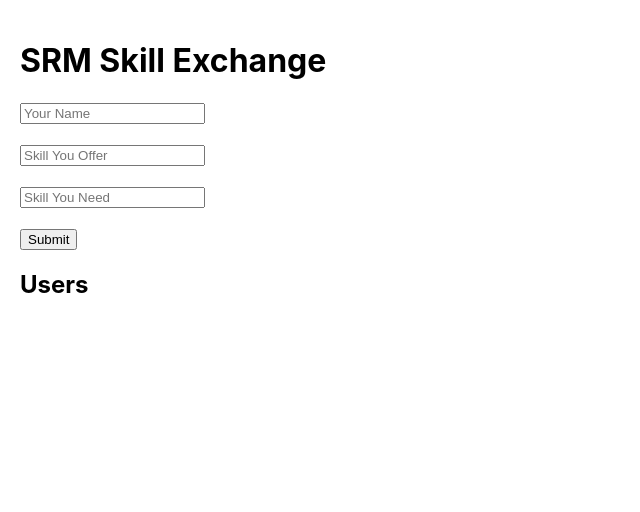
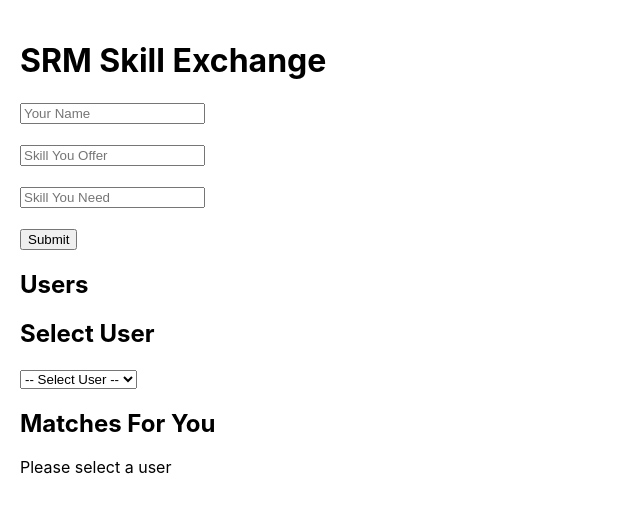
Before and after one commit to pandeyayushk/Skill-Exchange-, a React (Create React App) app: page / in a window 1280 px wide. Shown: the top 512 px of the page, without its empty margins (0-640 px from the left). Built offline with nearby package versions, Linux system fonts and the light colour scheme.

Commit message:
Added user selection and matching logic

```diff
--- a/src/App.js
+++ b/src/App.js
@@ -5,6 +5,7 @@ function App() {
   const [skillOffered, setSkillOffered] = useState("");
   const [skillNeeded, setSkillNeeded] = useState("");
   const [users, setUsers] = useState([]);
+  const [currentUser, setCurrentUser] = useState(null);
 
   const handleSubmit = () => {
     const newUser = {
@@ -15,10 +16,21 @@ function App() {
 
     setUsers([...users, newUser]);
 
+
+
     setName("");
     setSkillOffered("");
     setSkillNeeded("");
   };
+
+
+  const matchedUsers = users.filter(
+    (user) =>
+      currentUser &&
+      user.skillOffered.toLowerCase() ===
+        currentUser.skillNeeded.toLowerCase() &&
+      user.name !== currentUser.name
+  );
 
   return (
     <div style={{ padding: "20px" }}>
@@ -57,6 +69,35 @@ function App() {
           <hr />
         </div>
       ))}
+
+
+      <h2>Select User</h2>
+      <select
+        onChange={(e) => setCurrentUser(users[e.target.value])}
+      >
+        <option value="">-- Select User --</option>
+        {users.map((user, index) => (
+          <option key={index} value={index}>
+            {user.name}
+          </option>
+        ))}
+      </select>
+
+      <h2>Matches For You</h2>
+
+      {!currentUser && <p>Please select a user</p>}
+
+      {currentUser && matchedUsers.length === 0 && (
+        <p>No matches found</p>
+      )}
+
+      {matchedUsers.map((user, index) => (
+        <div key={index}>
+          <p><strong>Name:</strong> {user.name}</p>
+          <p><strong>Offers:</strong> {user.skillOffered}</p>
+          <hr />
+        </div>
+      ))}
     </div>
   );
 }
```
